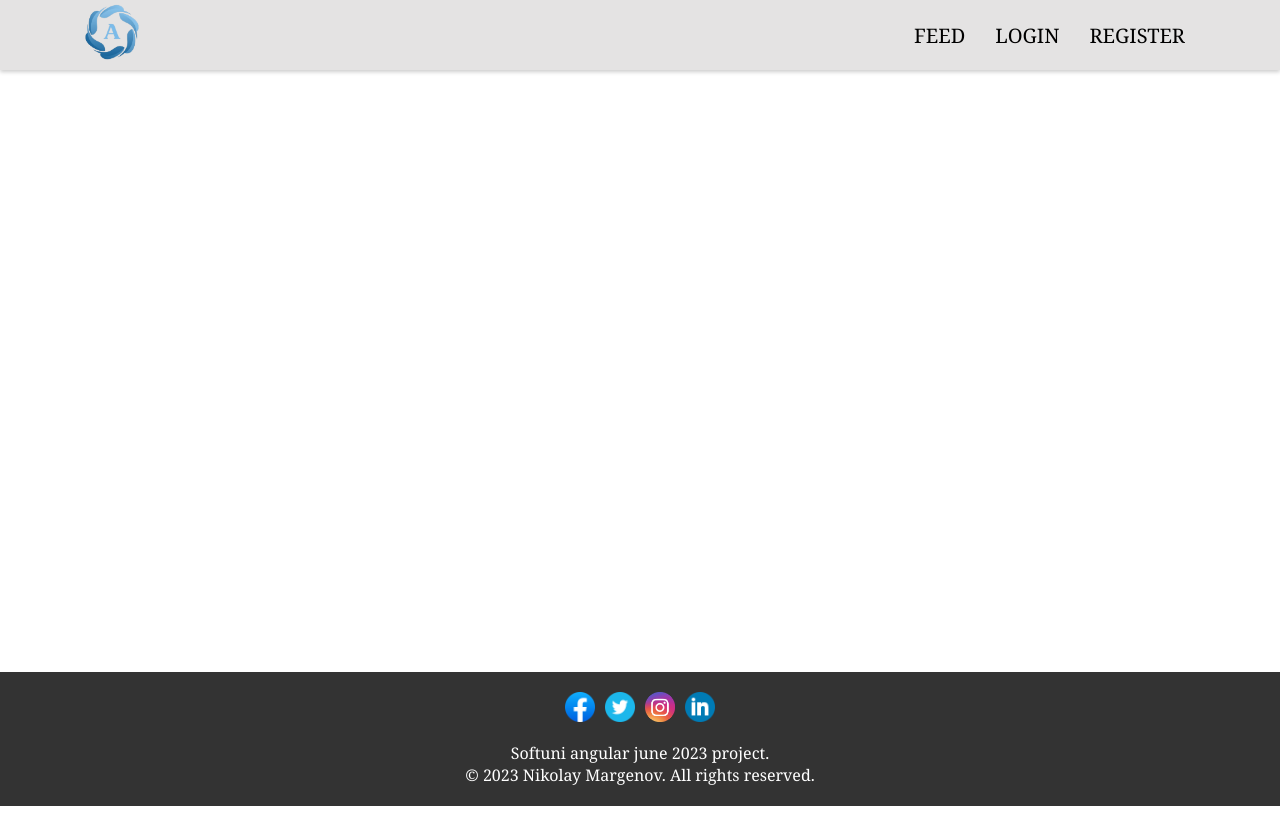
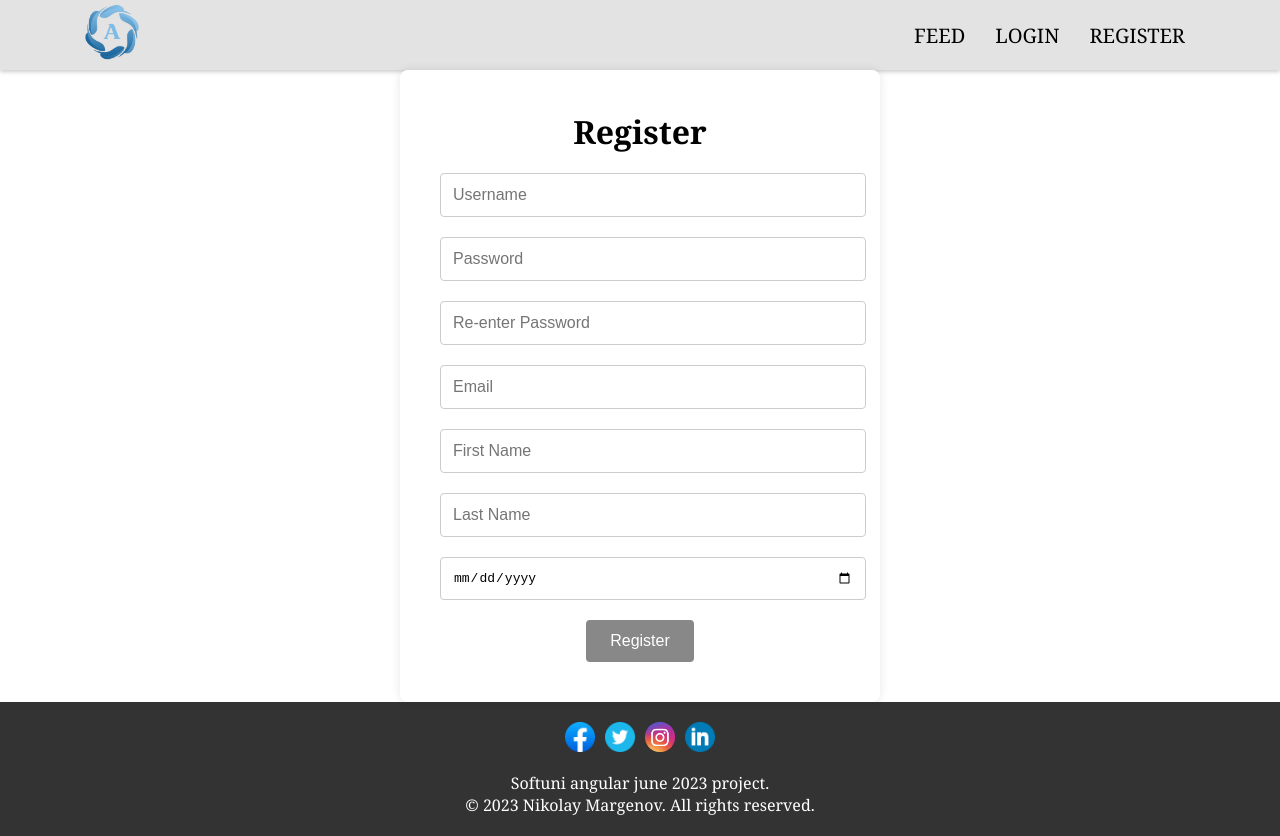
Before and after one commit to nmargenov/react-softuni-exam, a React (Vite) app in the folder client/: page /register in a window 1280 px wide. Before the commit the page ends 806 px from the top, so only its background shows below. Built offline with nearby package versions, Linux system fonts and the light colour scheme.

Commit message:
register works

```diff
--- a/client/src/App.jsx
+++ b/client/src/App.jsx
@@ -5,6 +5,7 @@ import styles from "./app.module.css";
 import { Route, Routes } from "react-router";
 import { Login } from "./components/Auth/Login/Login";
 import { AuthProvider } from "./contexts/AuthContext";
+import { Register } from "./components/Auth/Register/Register";
 
 function App() {
 
@@ -14,6 +15,7 @@ function App() {
       <div className={styles["main"]}>
         <Routes>
           <Route path='/login' element={<Login />} />
+          <Route path='/register' element={<Register />} />
         </Routes>
       </div>
       <Footer />
--- a/client/src/components/Auth/Login/Login.jsx
+++ b/client/src/components/Auth/Login/Login.jsx
@@ -1,5 +1,5 @@
 import { useContext, useState } from "react";
-import styles from "./login.module.css";
+import styles from "../shared/styles.module.css";
 import { login } from "../../../services/authService";
 import { UserContext } from "../../../contexts/AuthContext";
 import { useNavigate } from "react-router";
--- /dev/null
+++ b/client/src/components/Auth/Register/Register.jsx
@@ -0,0 +1,208 @@
+import React, { useContext, useState } from "react";
+import styles from "../shared/styles.module.css";
+import { register } from "../../../services/authService";
+import { UserContext } from "../../../contexts/AuthContext";
+import { useNavigate } from "react-router";
+import { SmallSpinner } from "../../spinners/SmallSpinner";
+
+export const Register = () => {
+    const [isLoading, setIsLoading] = useState(false);
+    const [errorMsg, setErrorMsg] = useState("");
+    const [values, setValues] = useState({
+        username: "",
+        password: "",
+        rePassword: "",
+        email: "",
+        firstName: "",
+        lastName: "",
+        birthdate: "",
+    });
+
+    const navigate = useNavigate();
+
+    const { setToken } = useContext(UserContext);
+
+    function onInputChange(e) {
+        setValues((oldState) => ({ ...oldState, [e.target.name]: e.target.value }));
+    }
+
+    function onSubmit(e) {
+        e.preventDefault();
+        setIsLoading(true);
+        register(values)
+            .then((data) => {
+                setToken(data);
+                setIsLoading(false);
+                navigate("/");
+            })
+            .catch((err) => {
+                setIsLoading(false);
+                setErrorMsg(err.message);
+            });
+    }
+
+    const emailRegex = /[a-z0-9]+@[a-z]+\.[a-z]{2,3}/;
+
+    function isValidEmail(email){
+        return emailRegex.test(email);
+    }
+
+    function birthdateValidator(birthdate) {
+    if (!birthdate) {
+      return false;
+    }
+    const year = String(birthdate).split('-')[0];
+    return !(Number(year) >= 1900 && Number(year) <= 2023);
+  }
+
+    return (
+        <div className={styles["main"]}>
+            <div className={styles.container}>
+                <h1>Register</h1>
+                {errorMsg && (
+                    <div className={styles.errorDiv}>
+                        <span className={styles.errorMsg}>{errorMsg}</span>
+                    </div>
+                )}
+                <form className={styles.form} onSubmit={onSubmit}>
+                    <input
+                        type="text"
+                        name="username"
+                        placeholder="Username"
+                        required
+                        minLength="3"
+                        maxLength="20"
+                        className={`${values.username.length > 0 && values.username.length < 3 ? styles.invalidField : ""}`}
+                        value={values.username}
+                        onChange={onInputChange}
+                        disabled={isLoading}
+                    />
+                    {values.username.length > 0 && values.username.length < 3 && (
+                        <div className={styles.errorDiv}>
+                            <small className={styles.errorMsg}>*Username must be at least 3 characters!</small>
+                        </div>
+                    )}
+                    <input
+                        type="password"
+                        name="password"
+                        placeholder="Password"
+                        required
+                        minLength="6"
+                        maxLength="20"
+                        className={`${values.password.length > 0 && values.password.length < 6 ? styles.invalidField : ""}`}
+                        value={values.password}
+                        onChange={onInputChange}
+                        disabled={isLoading}
+                    />
+                    {values.password.length > 0 && values.password.length < 6 && (
+                        <div className={styles.errorDiv}>
+                            <small className={styles.errorMsg}>*Password must be at least 6 characters!</small>
+                        </div>
+                    )}
+                    <input
+                        type="password"
+                        name="rePassword"
+                        placeholder="Re-enter Password"
+                        required
+                        minLength="6"
+                        maxLength="20"
+                        className={`${values.rePassword.length > 0 && values.rePassword !== values.password ? styles.invalidField : ""}`}
+                        value={values.rePassword}
+                        onChange={onInputChange}
+                        disabled={isLoading}
+                    />
+                    {values.rePassword.length > 0 && values.rePassword !== values.password && (
+                        <div className={styles.errorDiv}>
+                            <small className={styles.errorMsg}>*Passwords do not match!</small>
+                        </div>
+                    )}
+                    <input
+                        type="email"
+                        name="email"
+                        placeholder="Email"
+                        maxLength="50"
+                        required
+                        className={`${values.email.length > 0 && !isValidEmail(values.email) ? styles.invalidField : ""}`}
+                        value={values.email}
+                        onChange={onInputChange}
+                        disabled={isLoading}
+                    />
+                    {values.email.length > 0 && !isValidEmail(values.email) && (
+                        <div className={styles.errorDiv}>
+                            <small className={styles.errorMsg}>*Invalid email address!</small>
+                        </div>
+                    )}
+                    <input
+                        type="text"
+                        name="firstName"
+                        placeholder="First Name"
+                        required
+                        maxLength="30"
+                        className={`${values.firstName.length > 0 && values.firstName.length < 2 ? styles.invalidField : ""}`}
+                        value={values.firstName}
+                        onChange={onInputChange}
+                        disabled={isLoading}
+                    />
+                    {values.firstName.length > 0 && values.firstName.length < 2 && (
+                        <div className={styles.errorDiv}>
+                            <small className={styles.errorMsg}>*First Name must be at least 2 characters!</small>
+                        </div>
+                    )}
+                    <input
+                        type="text"
+                        name="lastName"
+                        placeholder="Last Name"
+                        required
+                        maxLength="30"
+                        className={`${values.lastName.length > 0 && values.lastName.length < 2 ? styles.invalidField : ""}`}
+                        value={values.lastName}
+                        onChange={onInputChange}
+                        disabled={isLoading}
+                    />
+                    {values.lastName.length > 0 && values.lastName.length < 2 && (
+                        <div className={styles.errorDiv}>
+                            <small className={styles.errorMsg}>*Last Name must be at least 2 characters!</small>
+                        </div>
+                    )}
+                    <input
+                        type="date"
+                        name="birthdate"
+                        placeholder="Birth Date"
+                        required
+                        className={`${birthdateValidator(values.birthdate) ? styles.invalidField : ""}`}
+                        value={values.birthdate}
+                        onChange={onInputChange}
+                        disabled={isLoading}
+                    />
+                    {birthdateValidator(values.birthdate) && (
+                        <div className={styles.errorDiv}>
+                            <small className={styles.errorMsg}>*Invalid age!</small>
+                        </div>
+                    )}
+                    {!isLoading && (
+                        <input
+                            type="submit"
+                            className={styles["submit-button"]}
+                            value="Register"
+                            disabled={
+                                values.username.length < 3 ||
+                                values.password.length < 6 ||
+                                values.rePassword !== values.password ||
+                                !isValidEmail(values.email) ||
+                                values.firstName.length < 2 ||
+                                values.lastName.length < 2 ||
+                                birthdateValidator(values.birthdate) ||
+                                values.age < 1
+                            }
+                        />
+                    )}
+                    {isLoading && (
+                        <div className={styles["loader"]}>
+                            <SmallSpinner />
+                        </div>
+                    )}
+                </form>
+            </div>
+        </div>
+    )
+};
--- a/client/src/services/authService.js
+++ b/client/src/services/authService.js
@@ -5,3 +5,7 @@ const BASE_URL = 'http://localhost:5000/api/users';
 export const login =(data)=>{
     return post(BASE_URL+'/login',data);
 }
+
+export const register = (data)=>{
+    return post(BASE_URL+'/register',data);
+}
```
Also changed, not shown: client/src/components/Auth/shared/styles.module.css (renamed from client/src/components/Auth/Login/login.module.css).
